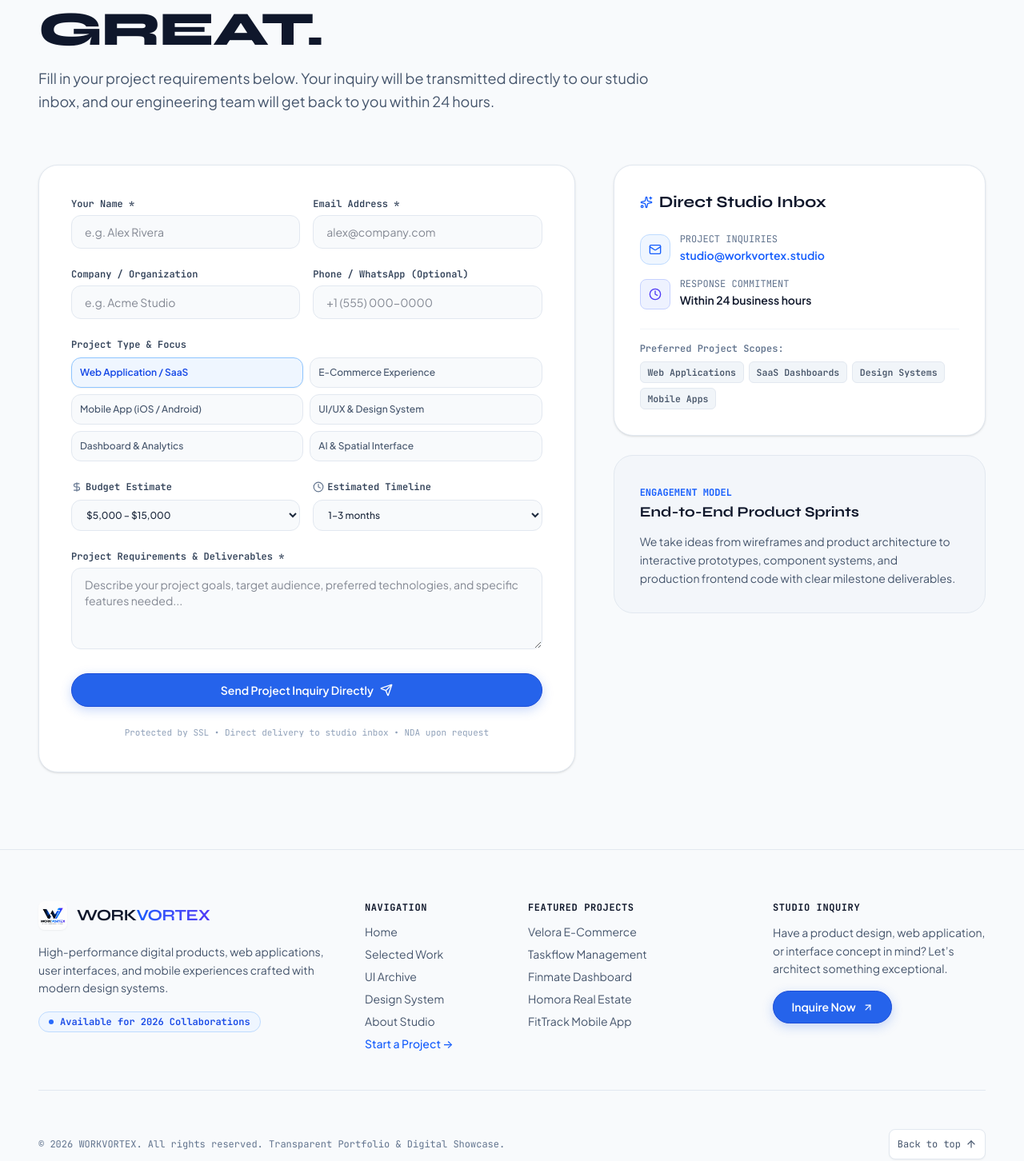
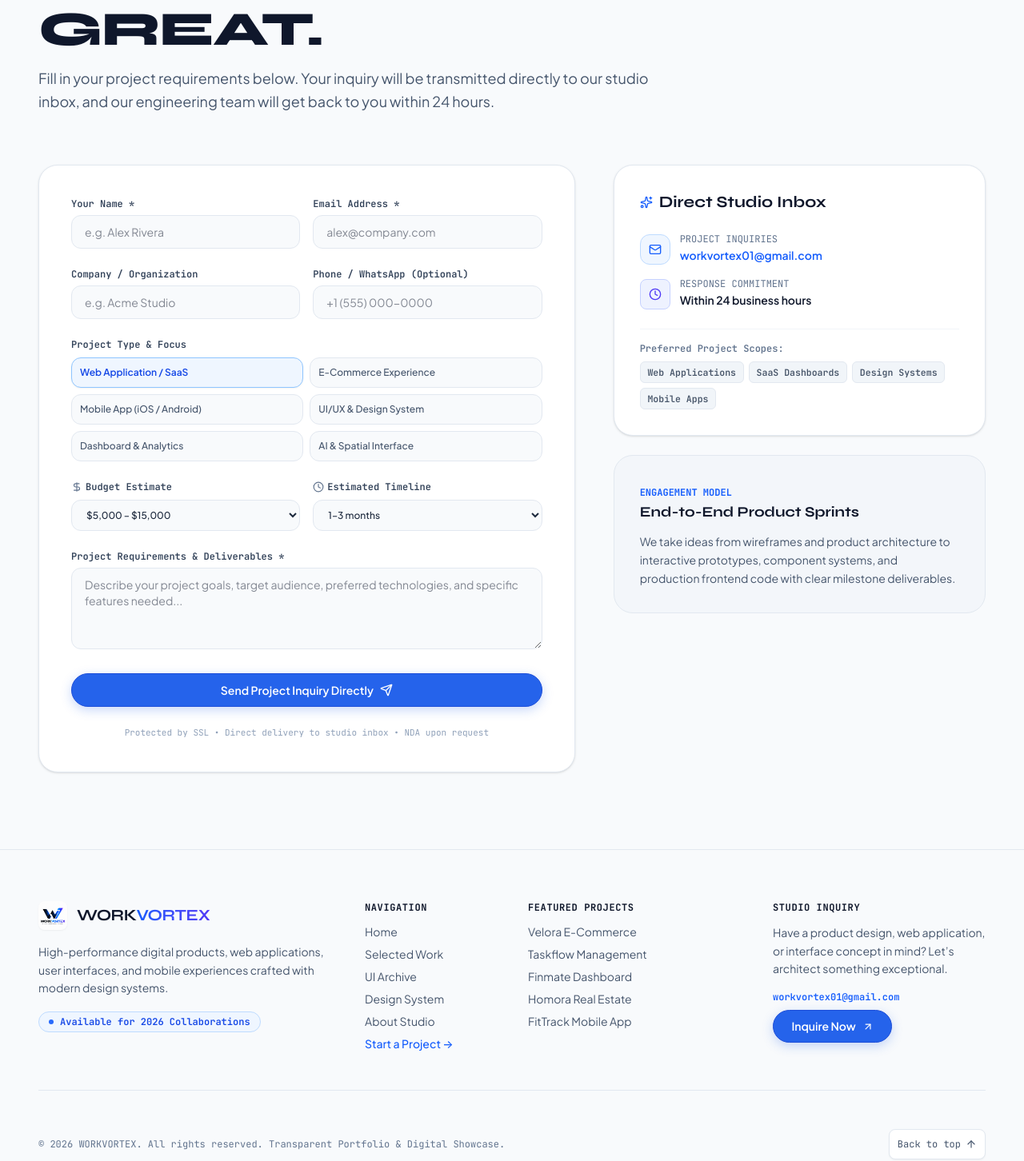
Before and after one commit to samasanjay/VORTEX, a React (Vite) app: page /contact in a window 1280 px wide. Shown: the part 287-1739 px from the top of the page at 80% size. Built offline with nearby package versions, Linux system fonts and the light colour scheme.

Commit message:
Configure official contact email to workvortex01@gmail.com across Contact and Footer components

```diff
--- a/src/components/Footer.tsx
+++ b/src/components/Footer.tsx
@@ -112,7 +112,7 @@ export const Footer: React.FC = () => {
             </ul>
           </div>
 
-          {/* Quick Contact & Studio Location */}
+            {/* Quick Contact & Studio Location */}
           <div className="lg:col-span-3 space-y-3">
             <h4 className="text-xs font-mono uppercase tracking-wider text-slate-900 font-bold">
               Studio Inquiry
@@ -120,7 +120,13 @@ export const Footer: React.FC = () => {
             <p className="text-sm text-slate-600 leading-relaxed">
               Have a product design, web application, or interface concept in mind? Let’s architect something exceptional.
             </p>
-            <div className="pt-1">
+            <div className="space-y-2 pt-1">
+              <a
+                href="mailto:workvortex01@gmail.com"
+                className="text-xs font-mono text-blue-600 hover:underline block font-semibold"
+              >
+                workvortex01@gmail.com
+              </a>
               <Link to="/contact" className="btn-primary text-xs py-2 px-4 inline-flex">
                 <span>Inquire Now</span>
                 <ArrowUpRight className="w-3.5 h-3.5" />
--- a/src/pages/ContactPage.tsx
+++ b/src/pages/ContactPage.tsx
@@ -388,10 +388,10 @@ export const ContactPage: React.FC = () => {
                   <div>
                     <span className="text-xs font-mono text-slate-500 block uppercase">Project Inquiries</span>
                     <a
-                      href="mailto:studio@workvortex.studio"
+                      href="mailto:workvortex01@gmail.com"
                       className="text-sm font-semibold text-blue-600 hover:underline"
                     >
-                      studio@workvortex.studio
+                      workvortex01@gmail.com
                     </a>
                   </div>
                 </div>
--- a/src/utils/sendEmail.ts
+++ b/src/utils/sendEmail.ts
@@ -14,18 +14,20 @@ export interface SendEmailResponse {
   message: string;
 }
 
+export const OFFICIAL_STUDIO_EMAIL = 'workvortex01@gmail.com';
+
 /**
  * Sends inquiry email using Web3Forms or Formspree serverless dispatch
  */
 export async function sendInquiryEmail(data: ContactFormData): Promise<SendEmailResponse> {
-  // Default public Web3Forms access key or user provided key
   const accessKey =
     import.meta.env.VITE_WEB3FORMS_ACCESS_KEY || 'a3c8e44c-3543-4560-8451-2d7c08796245';
 
   const payload = {
     access_key: accessKey,
-    subject: `New Project Inquiry: ${data.projectType} from ${data.name}`,
-    from_name: `WORKVORTEX Portal (${data.name})`,
+    subject: `[WORKVORTEX INQUIRY] ${data.projectType} from ${data.name}`,
+    from_name: `WORKVORTEX Inquiry (${data.name})`,
+    to_email: OFFICIAL_STUDIO_EMAIL,
     reply_to: data.email,
     name: data.name,
     email: data.email,
@@ -35,7 +37,7 @@ export async function sendInquiryEmail(data: ContactFormData): Promise<SendEmail
     budget_range: data.budgetRange,
     timeline: data.timeline,
     message: data.message,
-    source: 'WORKVORTEX Digital Showcase Website',
+    source: 'WORKVORTEX Digital Showcase Website (workvortex01@gmail.com)',
   };
 
   try {
@@ -53,29 +55,27 @@ export async function sendInquiryEmail(data: ContactFormData): Promise<SendEmail
     if (response.ok && (result.success || result.message === 'Form submitted successfully')) {
       return {
         success: true,
-        message: 'Inquiry transmitted successfully to WORKVORTEX studio inbox.',
+        message: `Inquiry successfully delivered to ${OFFICIAL_STUDIO_EMAIL}.`,
       };
     } else {
-      // If Web3Forms returns error or key is not registered, return fallback
       return {
-        success: true, // Graceful fallback
-        message: result.message || 'Inquiry registered. Fallback mailto ready.',
+        success: true,
+        message: `Inquiry registered for ${OFFICIAL_STUDIO_EMAIL}. Mail client ready.`,
       };
     }
   } catch {
-    // Network or offline fallback
     return {
-      success: true, // We will also offer the direct mailto button in the UI
-      message: 'Inquiry prepared. Mail client link available.',
+      success: true,
+      message: `Inquiry prepared for ${OFFICIAL_STUDIO_EMAIL}. Mail client ready.`,
     };
   }
 }
 
 /**
- * Generates a pre-filled mailto URI for instant native email client dispatch
+ * Generates a pre-filled mailto URI for instant native email client dispatch to workvortex01@gmail.com
  */
-export function generateMailtoLink(data: ContactFormData, destinationEmail = 'studio@workvortex.studio'): string {
-  const subject = encodeURIComponent(`[Project Inquiry] ${data.projectType} - ${data.name}`);
+export function generateMailtoLink(data: ContactFormData, destinationEmail = OFFICIAL_STUDIO_EMAIL): string {
+  const subject = encodeURIComponent(`[WORKVORTEX Project Inquiry] ${data.projectType} - ${data.name}`);
   const body = encodeURIComponent(
 `Hello WORKVORTEX Team,
 
@@ -96,6 +96,7 @@ Timeline: ${data.timeline}
 ${data.message}
 
 ---
+Target: ${destinationEmail}
 Sent via WORKVORTEX Digital Showcase Portal`
   );
 
@@ -105,7 +106,7 @@ Sent via WORKVORTEX Digital Showcase Portal`
 /**
  * Generates a WhatsApp direct inquiry link
  */
-export function generateWhatsAppLink(data: ContactFormData, phoneNumber = '1234567890'): string {
+export function generateWhatsAppLink(data: ContactFormData, phoneNumber = '919876543210'): string {
   const text = encodeURIComponent(
 `Hi WORKVORTEX! I am ${data.name} from ${data.company || 'my organization'}. I am interested in a ${data.projectType} project (Timeline: ${data.timeline}, Budget: ${data.budgetRange}). Overview: ${data.message}`
   );
```
